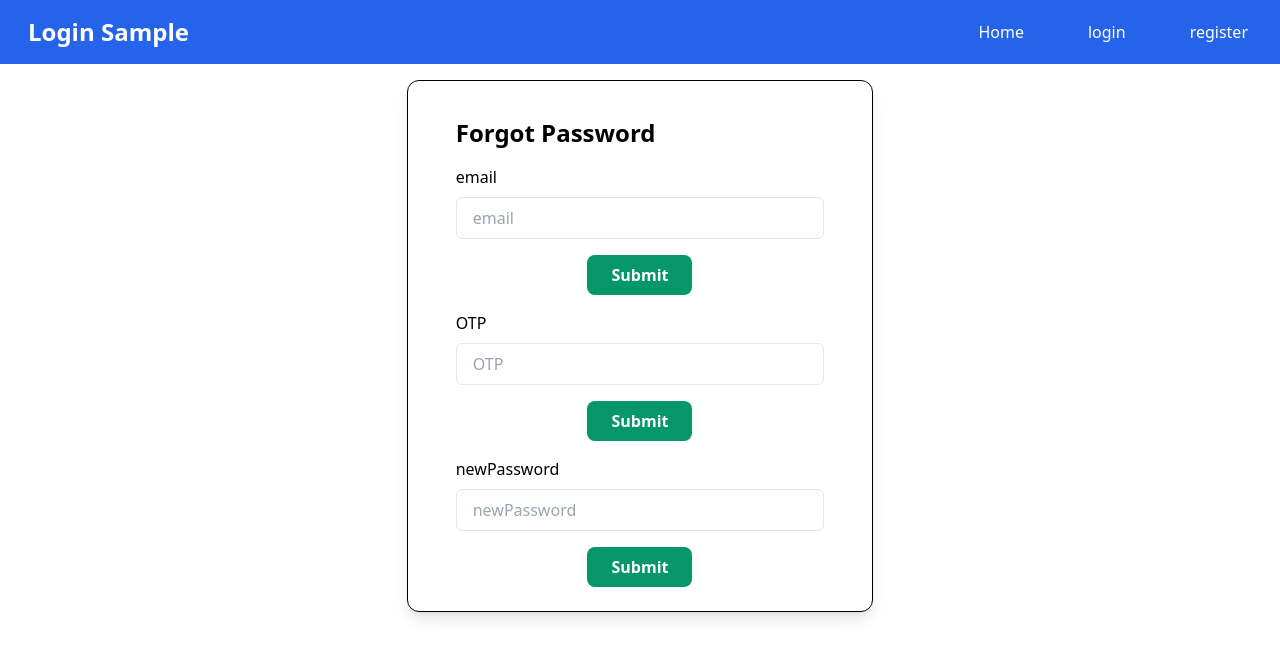
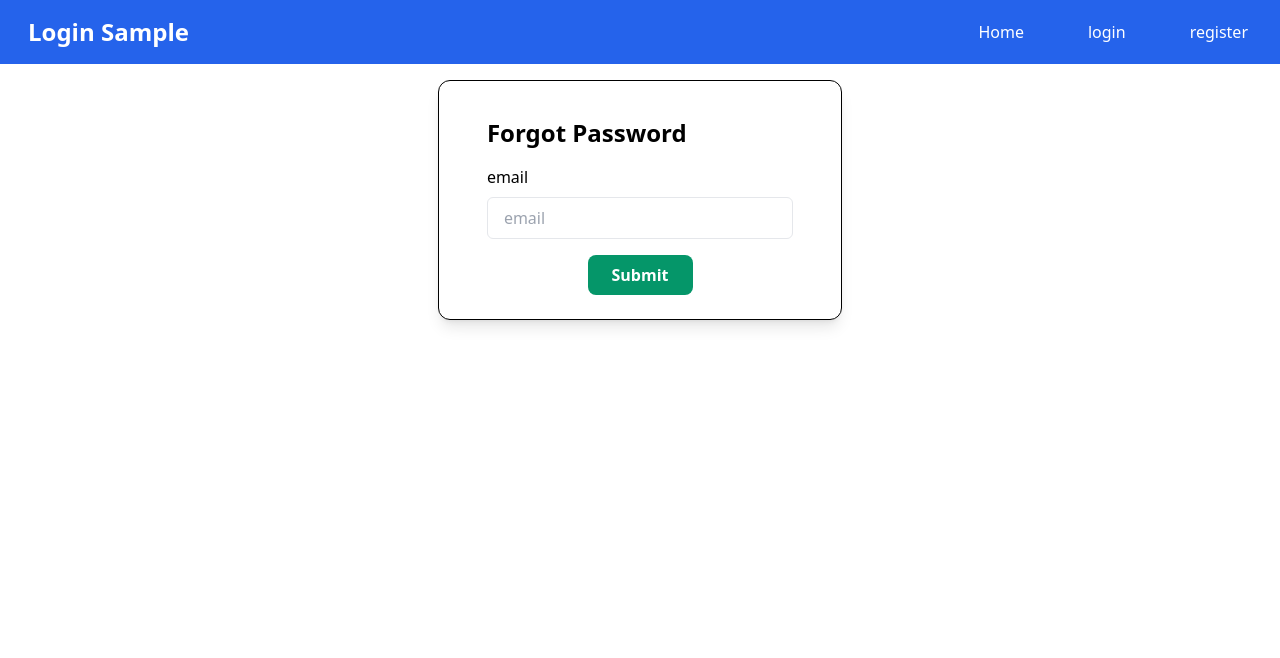
Before and after one commit to thanapholteam/test-react-auth, a React app: page /forgot-password in a window 1280 px wide. Shown: the top 658 px of the page. Built offline with nearby package versions, Linux system fonts and the light colour scheme; no server answers; the HTML template or start-up script is replaced by a standard one.

Commit message:
fix(forgot-pwd)

```diff
--- a/src/pages/ForgotPassword.tsx
+++ b/src/pages/ForgotPassword.tsx
@@ -73,7 +73,7 @@ const ForgotPassword = () => {
           setValue={setEmail}
           loading={loading}
         />
-        {url === "" ? (
+        {url !== "" ? (
           <ForgetForm
             name="OTP"
             handleSubmit={handleSubmitOTP}
@@ -81,7 +81,7 @@ const ForgotPassword = () => {
             loading={loading}
           />
         ) : null}
-        {!isOTPVefified ? (
+        {isOTPVefified ? (
           <ForgetForm
             name="newPassword"
             handleSubmit={handleChangePassword}
```
